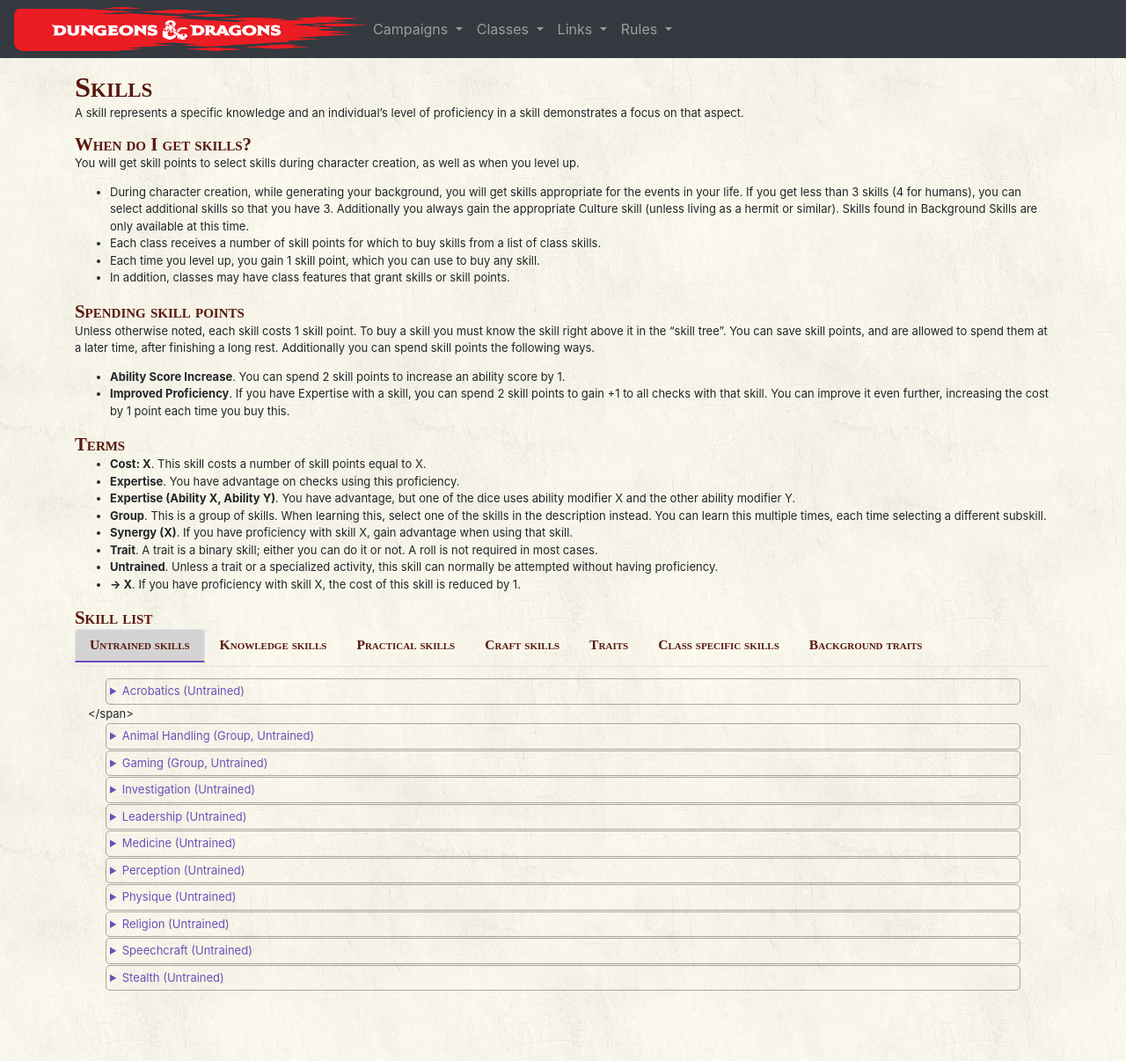
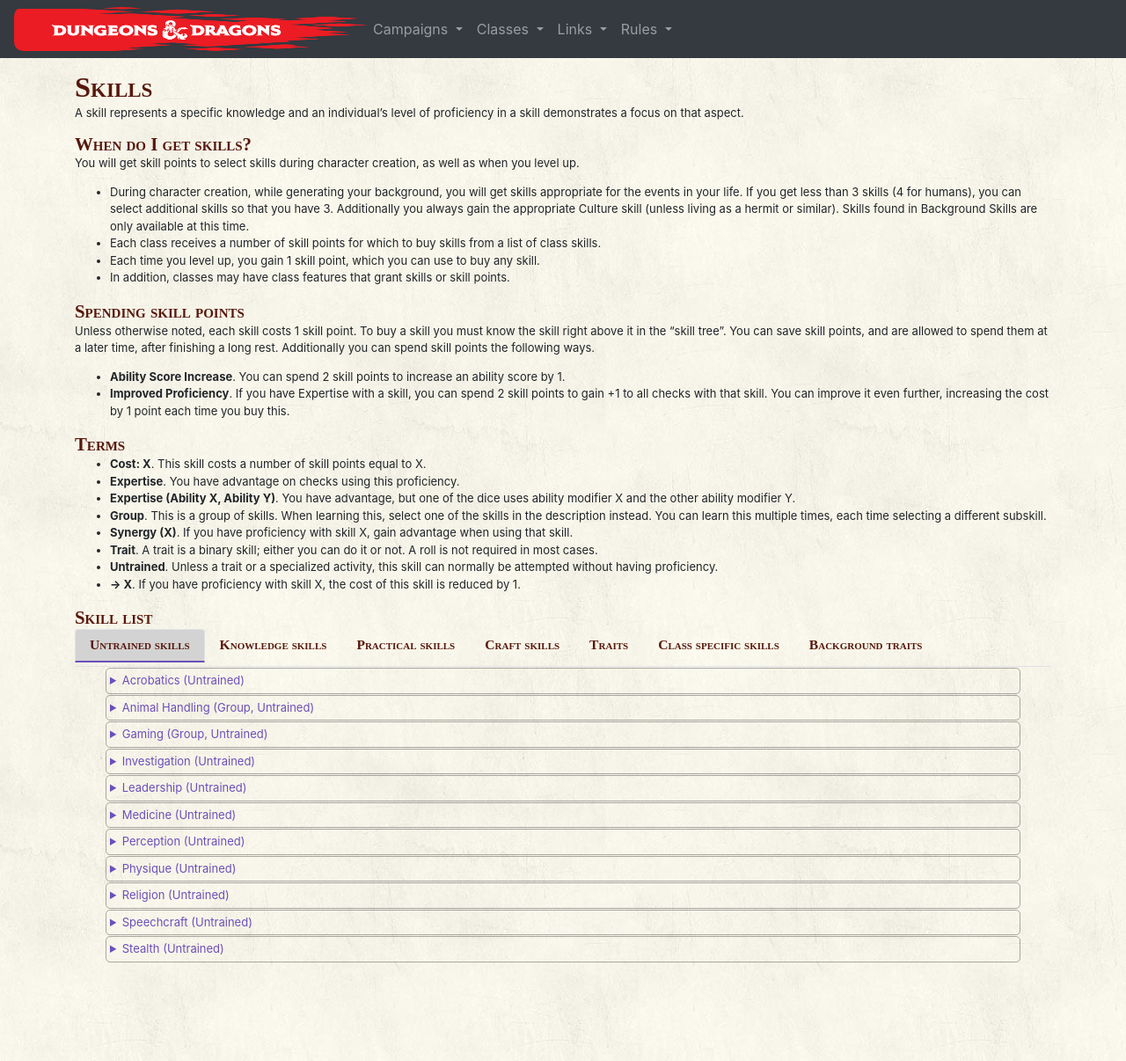
Before and after one commit to kvarak/dnd, a Jekyll site: the page built from docs/_Rules/skills.md, in a window 1280 px wide and 1206 px high. Shown: the whole window at 88% size. Built offline with Jekyll 4.4.1, drawn with Linux system fonts in a browser that asks for light colours; nearby versions of some CDN libraries; some web fonts are replaced.

Commit message:
Revert "test transform skills"
This reverts commit 15e216ae0a80c9ad6a7063bd1fb1c82b118db5b7.

```diff
--- a/_config.yml
+++ b/_config.yml
@@ -4,8 +4,7 @@
 
 kramdown:
   auto_ids: false
-
-#  parse_span_html: true
+  parse_span_html: true
 
 website: https://kvarak.github.io
 basewebsite: /dnd
--- a/docs/_Rules/skills.md
+++ b/docs/_Rules/skills.md
@@ -16,18 +16,18 @@
 
 ### Spending skill points
 Unless otherwise noted, each skill costs 1 skill point. To buy a skill you must know the skill right above it in the “skill tree”. You can save skill points, and are allowed to spend them at a later time, after finishing a long rest. Additionally you can spend skill points the following ways.
-- <b>Ability Score Increase</b>. You can spend 2 skill points to increase an ability score by 1.
-- <b>Improved Proficiency</b>. If you have Expertise with a skill, you can spend 2 skill points to gain +1 to all checks with that skill. You can improve it even further, increasing the cost by 1 point each time you buy this.
+- **Ability Score Increase**. You can spend 2 skill points to increase an ability score by 1.
+- **Improved Proficiency**. If you have Expertise with a skill, you can spend 2 skill points to gain +1 to all checks with that skill. You can improve it even further, increasing the cost by 1 point each time you buy this.
 
 ### Terms
-- <b>Cost: X</b>. This skill costs a number of skill points equal to X.
-- <b>Expertise</b>. You have advantage on checks using this proficiency.
-- <b>Expertise (Ability X, Ability Y)</b>. You have advantage, but one of the dice uses ability modifier X and the other ability modifier Y.
-- <b>Group</b>. This is a group of skills. When learning this, select one of the skills in the description instead. You can learn this multiple times, each time selecting a different subskill.
-- <b>Synergy (X)</b>. If you have proficiency with skill X, gain advantage when using that skill.
-- <b>Trait</b>. A trait is a binary skill; either you can do it or not. A roll is not required in most cases.
-- <b>Untrained</b>. Unless a trait or a specialized activity, this skill can normally be attempted without having proficiency.
-- <b>→ X</b>. If you have proficiency with skill X, the cost of this skill is reduced by 1.
+- **Cost: X**. This skill costs a number of skill points equal to X.
+- **Expertise**. You have advantage on checks using this proficiency.
+- **Expertise (Ability X, Ability Y)**. You have advantage, but one of the dice uses ability modifier X and the other ability modifier Y.
+- **Group**. This is a group of skills. When learning this, select one of the skills in the description instead. You can learn this multiple times, each time selecting a different subskill.
+- **Synergy (X)**. If you have proficiency with skill X, gain advantage when using that skill.
+- **Trait**. A trait is a binary skill; either you can do it or not. A roll is not required in most cases.
+- **Untrained**. Unless a trait or a specialized activity, this skill can normally be attempted without having proficiency.
+- **→ X**. If you have proficiency with skill X, the cost of this skill is reduced by 1.
 
 
 ### Skill list
@@ -41,8 +41,6 @@
   <li class="nav-item"><a class="nav-link" data-toggle="tab" href="#background"><h5>Background traits</h5></a></li>
 </ul>
 
-<span markdown="1">
-
 <div class="tab-content">
 <div id="untrained" class="container tab-pane active">
 <details>
@@ -51,7 +49,7 @@
   <details>
     <summary>Aerial Acrobatics</summary>
 
-    Acrobatics performed in the air on a suspended apparatus such as a trapeze, a vertically hanging rope (corde lisse), a long length of fabric or similar. When making a performance you have <i><b>Expertise (Dex, Cha)</b></i>. During adventuring you could use this skill with Expertise to jump from a balcony to catch a rope, move between chandeliers, climb ropes (using Strength) or other similar aerial feats.
+    Acrobatics performed in the air on a suspended apparatus such as a trapeze, a vertically hanging rope (corde lisse), a long length of fabric or similar. When making a performance you have ***Expertise (Dex, Cha)***. During adventuring you could use this skill with Expertise to jump from a balcony to catch a rope, move between chandeliers, climb ropes (using Strength) or other similar aerial feats.
 
   </details>
   <details>
@@ -132,8 +130,6 @@
   </details>
 </details>
 
-</span>
-
 <details>
   <summary>Animal Handling (Group, Untrained)</summary>
   <div markdown="1">
@@ -143,8 +139,8 @@
   Animal categories are divided into general and specific types. The general types also include the specific as appropriate, but selecting a specific type of animal grants additional benefits.
 
   ##### General
-  <i><b>Amphibians</b></i>. Some tribes in swampy areas use giant frogs/toads for transport, as well as regular sized amphibians that are used for different purposes.
-  <i><b>Birds</b></i>. Birds are seldom domesticated. When they are, it is usually for companionship (parrots, falcons, etc).
+  ***Amphibians***. Some tribes in swampy areas use giant frogs/toads for transport, as well as regular sized amphibians that are used for different purposes.
+  ***Birds***. Birds are seldom domesticated. When they are, it is usually for companionship (parrots, falcons, etc).
   * Bugs & Spiders. Neither are common, but can be found in some underground societies, most notable the riding spiders of Drow. Hardy giant beetles can be used as pack animals in desert environments.
   * Farm Animals. This includes the animals used in human farms, such as dogs, horses, cows and sheep, but also fowl of different types.
   * Mammals (land). Includes other mammals that are sometimes domesticated, such as elephants and camels.
```
